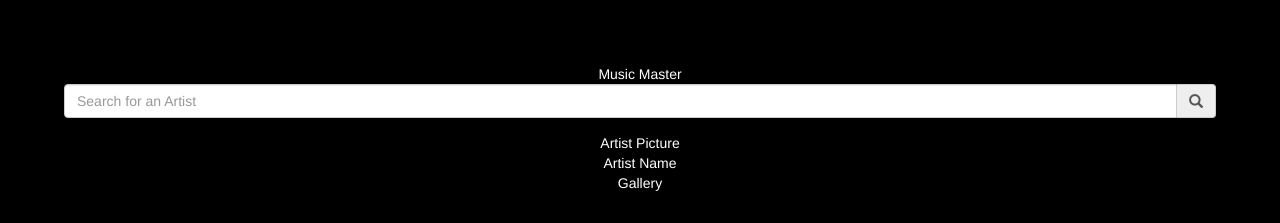
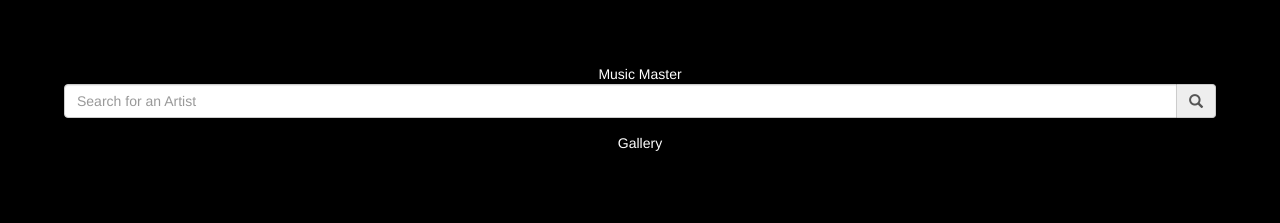
Before and after one commit to nehapradhan3/MusicMasterReactjs, a React (Create React App) app: page / in a window 1280 px wide. Shown: the top 223 px of the page. Built offline with nearby package versions, Linux system fonts and the light colour scheme.

Commit message:
displaying profile

```diff
--- a/src/App.jsx
+++ b/src/App.jsx
@@ -1,11 +1,13 @@
 import React, {Component} from 'react';
 import './App.css';
 import { FormGroup, FormControl, InputGroup, Glyphicon } from 'react-bootstrap';
+import Profile from './Profile';
 class App extends Component{
   constructor(props){
     super(props);
     this.state = {
-      query: ''
+      query: '',
+      artist: null
     }
   }
   search(){
@@ -13,11 +15,15 @@
     const BASE_URL= 'https://api.spotify.com/v1/search?';
     const FETCH_URL= `${BASE_URL}q=${this.state.query}&type=artist&limit=1`;
     console.log('FETCH_URL',FETCH_URL);
-    fetch(FETCH_URL,{
-      method: 'GET',
+    fetch(FETCH_URL, {
+      method: 'GET'
     })
     .then(response => response.json())
-    .then(json => console.log('json',json));
+    .then(json => {
+      const artist= json.artists.items[0] ;
+      console.log('artist',artist);
+      this.setState({artist});
+    });
   }
   render(){
     return(
@@ -32,20 +38,19 @@
               value={this.state.query}
               onChange={event => {this.setState({query:event.target.value})}}
               onKeyPress={event =>{
-              if (event.key==='Enter')
+              if (event.key==='Enter'){
               this.search();
                 }
-               }
+              }}
               />
             <InputGroup.Addon onClick={()=> this.search()}>
               <Glyphicon glyph="search"></Glyphicon>
             </InputGroup.Addon>
           </InputGroup>
         </FormGroup>
-        <div className="Profile">
-          <div>Artist Picture</div>
-          <div>Artist Name</div>
-        </div>
+      <Profile
+       artist={this.state.artist}
+        />
         <div className="Gallery">
           Gallery
         </div>
--- /dev/null
+++ b/src/Profile.jsx
@@ -0,0 +1,19 @@
+import React, { Component } from 'react';
+import './App.css';
+
+class Profile extends Component{
+  render(){
+    console.log('this.props',this.props);
+    let artist = {name: '' , followers: {total: ''}};
+    if (this.props.artist != null){
+      artist = this.props.artist;
+    }
+    return(
+      <div>
+        <div>{artist.name}</div>
+        <div>{artist.followers.total}</div>
+      </div>
+    )
+  }
+}
+export default Profile;
```
